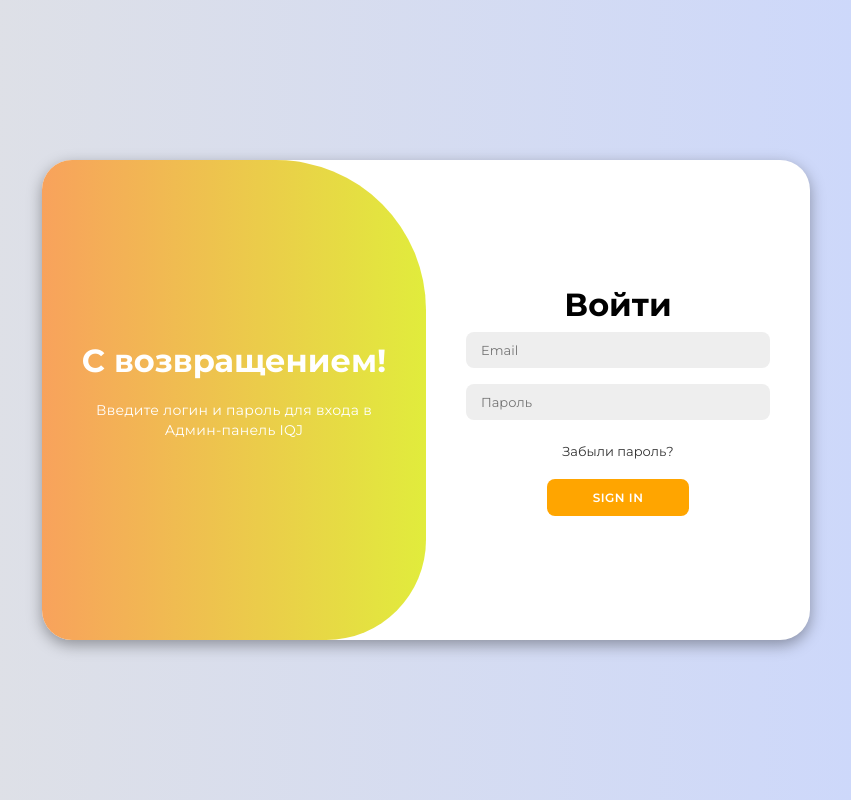
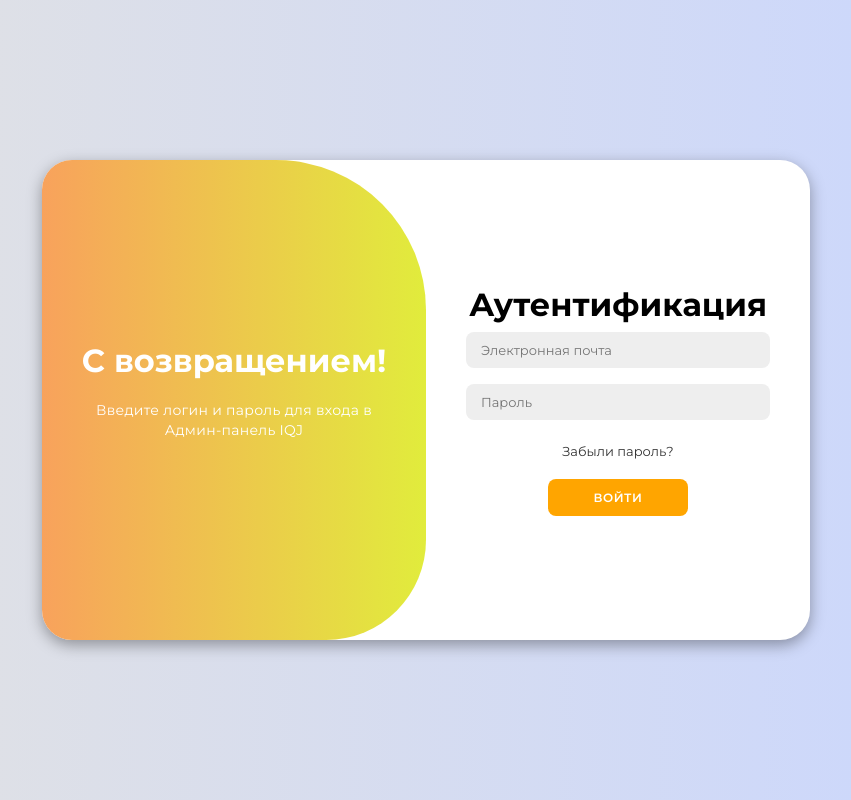
Before and after one commit to oreg0na/web_iqj, a React (Create React App) app: page /login in a window 1280 px wide. Shown: the whole page, without its empty margins (214-1065 px from the left). Built offline with nearby package versions, Linux system fonts and the light colour scheme.

Commit message:
rename eng words to russian words

```diff
--- a/src/components/Auth/Auth.tsx
+++ b/src/components/Auth/Auth.tsx
@@ -99,14 +99,14 @@ const Login: React.FC = () => {
 
             <div className="form-container sign-in">
                 <form>
-                    <h1>Войти</h1>
+                    <h1>Аутентификация</h1>
                     <input
                         onChange={(e) => emailHandler(e)}
                         value={email}
                         onBlur={(e) => blurHandler(e)}
                         name="email"
                         type="email"
-                        placeholder="Email"
+                        placeholder="Электронная почта"
                     />
                     <input
                         onChange={(e) => passwordHandler(e)}
@@ -118,7 +118,7 @@ const Login: React.FC = () => {
                     />
                     <a href="#">Забыли пароль?</a>
                     <button disabled={!formValid} type="submit">
-                        Sign In
+                        Войти
                     </button>
                 </form>
             </div>
```
